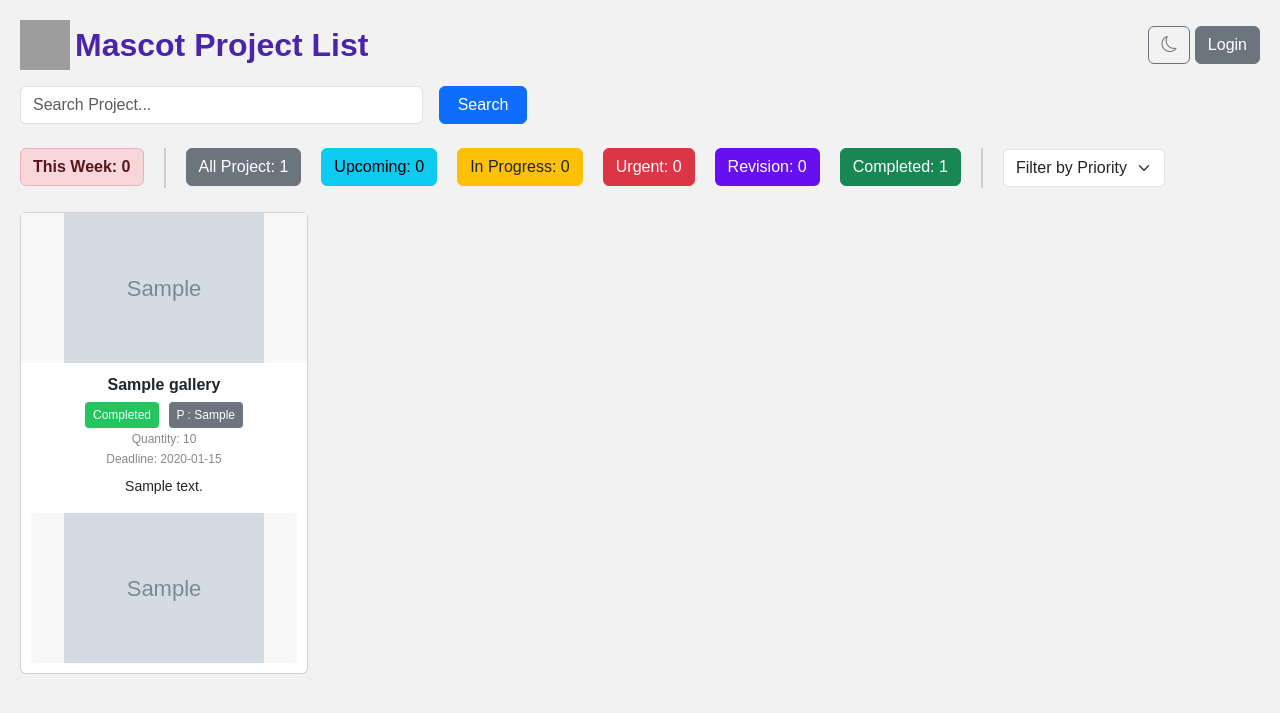
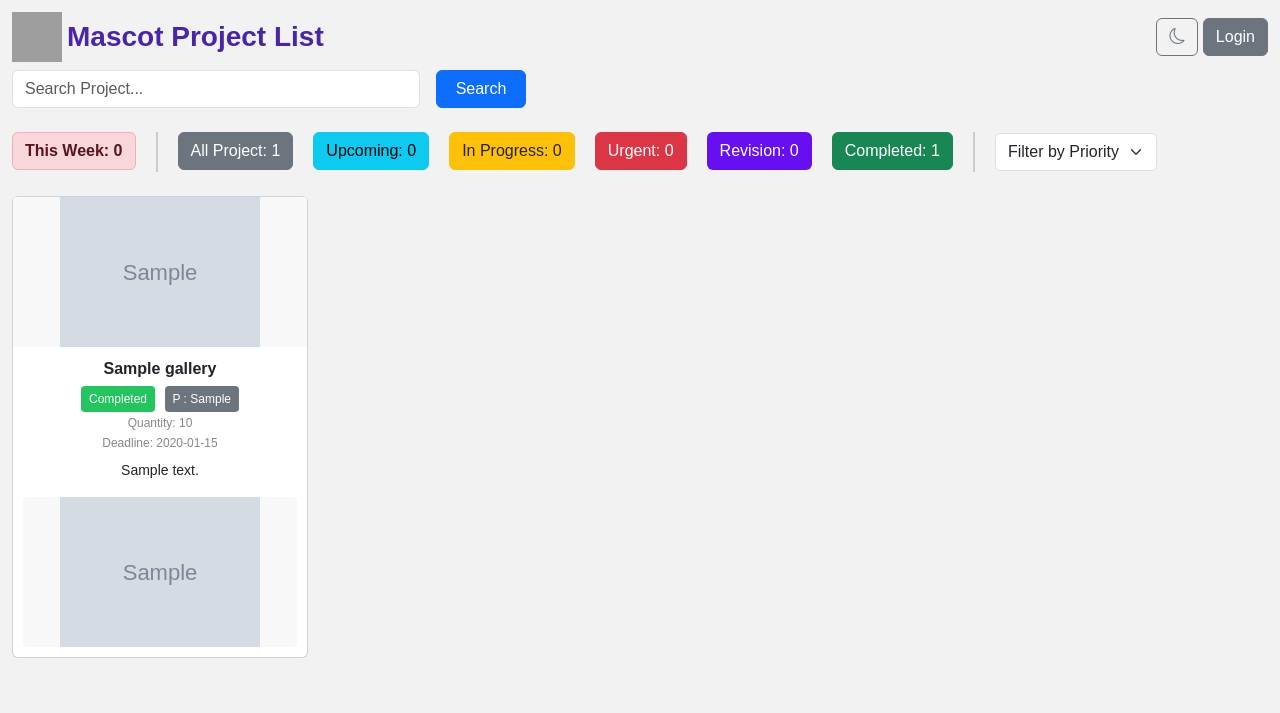
Before and after one commit to itskulen/bigscreenproject, a PHP site: page /mascot_index.php in a window 1280 px wide. Shown: the top 713 px of the page. Run offline with PHP 8.4, Linux system fonts and the light colour scheme; tables that the repository leaves empty hold one stand-in row (values such as "Sample post"); grey boxes marked "Sample" are stand-in pictures; some libraries are stand-ins or nearby versions; grey boxes are pictures that could not be loaded.

Commit message:
index improvement

```diff
--- a/mascot_index.php
+++ b/mascot_index.php
@@ -129,7 +129,7 @@ $username = $isLoggedIn ? $_SESSION : null;
         font-family: Arial, sans-serif;
         background-color: #f2f2f2;
         color: #000;
-        padding: 20px;
+        padding: 12px;
         text-align: center;
     }
 
@@ -408,13 +408,13 @@ $username = $isLoggedIn ? $_SESSION : null;
 
 <body>
 
-    <div class="d-flex justify-content-between align-items-center mb-3">
+    <div class="d-flex justify-content-between align-items-center mb-2">
         <div class="d-flex align-items-center">
             <!-- Logo Mascot -->
             <a href="costume_index.php">
                 <img src="uploads/me.png" alt="Mascot Logo" style="width: 50px; height: 50px; margin-right: 5px;">
             </a>
-            <h2 class="fw-bold text-purple mb-0">Mascot Project List</h2>
+            <h3 class="fw-bold text-purple mb-0">Mascot Project List</h3>
         </div>
         <!-- Tombol Login atau Dashboard -->
         <div>
@@ -501,7 +501,7 @@ $username = $isLoggedIn ? $_SESSION : null;
 
     <div class="card-grid">
         <?php foreach ($projects as $row): ?>
-        <div class="card" style="width: 18rem; position: relative;">
+        <div class="card" style="width: 18.5rem; position: relative;">
             <?php if (isThisWeek($row['deadline'])): ?>
             <small class="fw-semibold text-danger-emphasis bg-danger-subtle">
                 This Week!
```
Also changed, not shown: index.php (+46 -3 lines).
